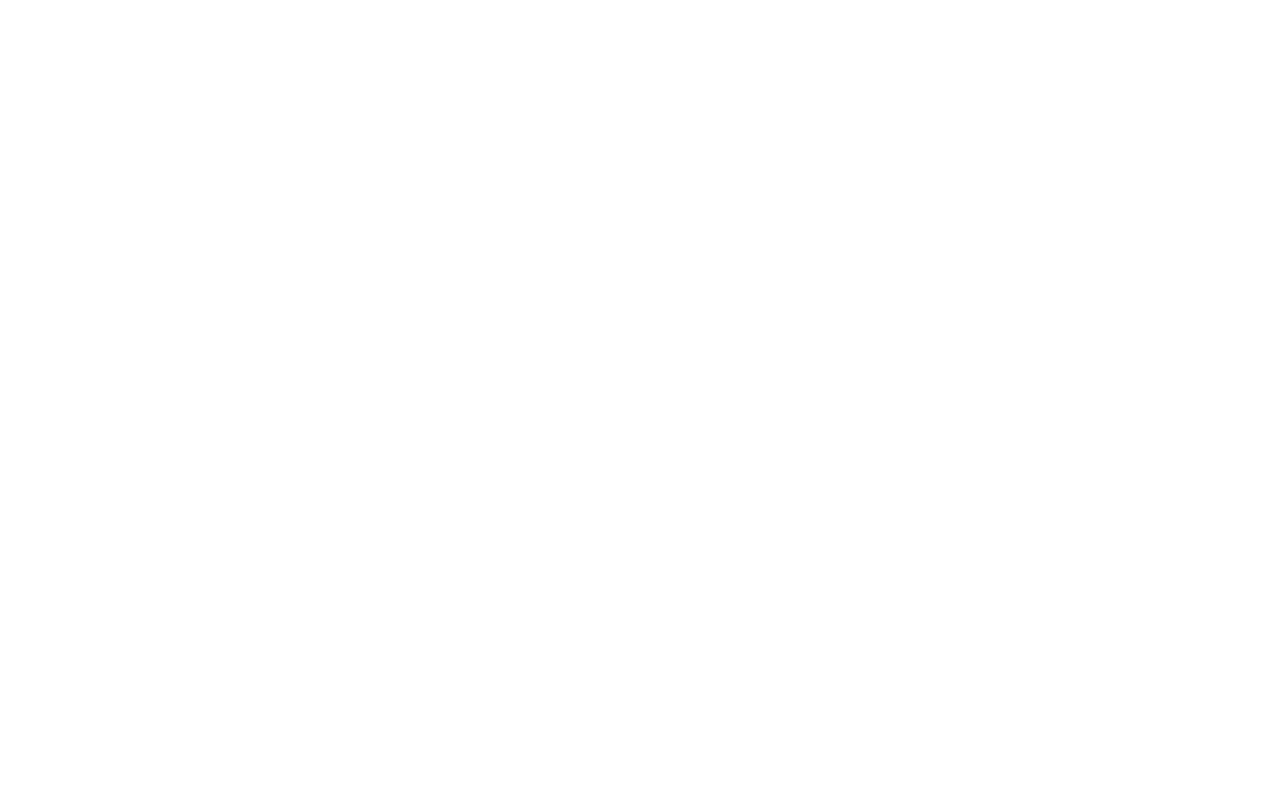
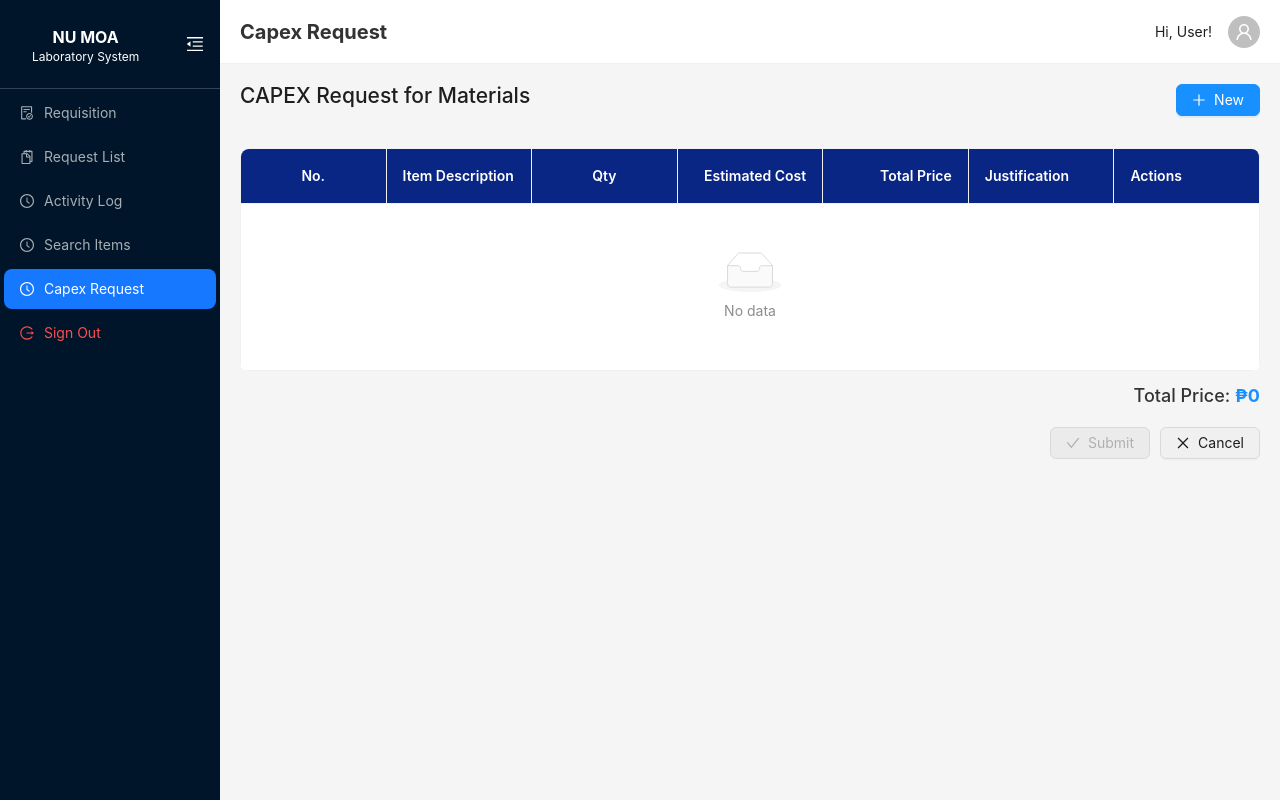
Before and after one commit to Blyn04/webnuls, a React (Create React App) app: page /capex-request in a window 1280 px wide. Before the commit this address had no page. Built offline with nearby package versions, Linux system fonts and the light colour scheme.

Commit message:
CAPEX REQUEST FOR USERS

```diff
--- a/src/components/AppController.js
+++ b/src/components/AppController.js
@@ -11,6 +11,7 @@
 import RequestList from './users/RequestList';
 import ActivityLog from './users/ActivityLog';
 import SearchItems from './users/SearchItems';
+import CapexRequest from './users/CapexRequest';
 
 const AppController = () => {
 
@@ -29,6 +30,7 @@
                 <Route path="/request-list" element={<RequestList />} />
                 <Route path="/activity-log" element={<ActivityLog />} />
                 <Route path="/search-items" element={<SearchItems />} />
+                <Route path="/capex-request" element={<CapexRequest />} />
             </Routes>
         </BrowserRouter>
     )
--- a/src/components/Header.js
+++ b/src/components/Header.js
@@ -10,10 +10,8 @@
   const navigate = useNavigate();
   const location = useLocation();
 
-  // ✅ Get role from location state
   const role = location.state?.role;
 
-  // ✅ Get name from localStorage if available
   const [userName, setUserName] = useState("User");
 
   useEffect(() => {
@@ -37,7 +35,7 @@
           onClick={goToProfile}
           style={{ cursor: "pointer" }}
         >
-          {/* ✅ Correctly display user name */}
+
           <span style={{ marginRight: 8 }}>Hi, {userName}!</span>
           <Avatar icon={<UserOutlined />} />
         </div>
--- a/src/components/Sidebar.js
+++ b/src/components/Sidebar.js
@@ -96,6 +96,11 @@
         setPageTitle("Search Items");
         break;
 
+      case "/capex-request":
+        setSelectedKey("12");
+        setPageTitle("Capex Request");
+        break;
+
       default:
         setSelectedKey("1");
         setPageTitle("Dashboard");
@@ -161,6 +166,11 @@
       case "11":
         navigate("/search-items");
         setPageTitle("Search Items");
+        break;
+
+      case "12":
+        navigate("/capex-request");
+        setPageTitle("Capex Request");
         break;
 
       default:
@@ -243,6 +253,11 @@
       label: "Search Items",
     },
     {
+      key: "12",
+      icon: <ClockCircleOutlined />,
+      label: "Capex Request",
+    },
+    {
       key: "6",
       icon: <LogoutOutlined />,
       label: "Sign Out",
--- /dev/null
+++ b/src/components/styles/usersStyle/CapexRequest.css
@@ -0,0 +1,61 @@
+.capex-content {
+  padding: 20px;
+  background: #f5f5f5;
+  min-height: 100vh;
+}
+
+.logo {
+  height: 32px;
+  margin: 16px;
+  color: white;
+  font-size: 18px;
+  text-align: center;
+}
+
+.capex-header {
+  display: flex;
+  justify-content: space-between;
+  margin-bottom: 20px;
+}
+
+.capex-table {
+  background-color: #fff;
+  border-radius: 8px;
+  overflow: hidden;
+}
+
+.total-price-container {
+  margin-top: 15px;
+  text-align: right;
+}
+
+.total-price-container h3 {
+  font-size: 18px;
+  color: #333;
+  margin-bottom: 0;
+}
+
+.total-price-container span {
+  color: #1890ff;
+  font-weight: bold;
+}
+
+.button-group {
+  margin-top: 20px;
+  display: flex;
+  justify-content: flex-end;
+  gap: 10px;
+}
+
+.ant-form-item {
+  margin-bottom: 15px;
+}
+
+.ant-input,
+.ant-input-number {
+  border-radius: 6px;
+}
+
+.ant-modal-footer {
+  text-align: right;
+}
--- /dev/null
+++ b/src/components/users/CapexRequest.js
@@ -0,0 +1,296 @@
+import React, { useState } from "react";
+import {
+  Layout,
+  Table,
+  Button,
+  Input,
+  Form,
+  Modal,
+  message,
+} from "antd";
+import {
+  PlusOutlined,
+  CheckOutlined,
+  CloseOutlined,
+} from "@ant-design/icons";
+import Sidebar from "../Sidebar";
+import AppHeader from "../Header";
+import "../styles/usersStyle/CapexRequest.css";
+
+const { Content } = Layout;
+
+const CapexRequest = () => {
+  const [form] = Form.useForm();
+  const [dataSource, setDataSource] = useState([]);
+  const [isModalVisible, setIsModalVisible] = useState(false);
+  const [editingRow, setEditingRow] = useState(null);
+  const [totalPrice, setTotalPrice] = useState(0);
+  const [pageTitle, setPageTitle] = useState("CAPEX Request");
+
+  // ✅ Open Modal for Adding/Editing Items
+  const showModal = () => {
+    setIsModalVisible(true);
+    form.resetFields();
+    setEditingRow(null);
+  };
+
+  // ✅ Cancel Modal
+  const handleCancel = () => {
+    setIsModalVisible(false);
+  };
+
+  // ✅ Calculate Total Price
+  const calculateTotalPrice = (data) => {
+    const total = data.reduce(
+      (sum, item) => sum + (item.estimatedCost * item.qty || 0),
+      0
+    );
+    setTotalPrice(total);
+  };
+
+  // ✅ Add or Edit Items
+  const handleSave = (values) => {
+    const newItem = {
+      ...values,
+      key: editingRow !== null ? editingRow.key : Date.now(),
+      totalPrice: values.qty * values.estimatedCost,
+    };
+
+    if (editingRow !== null) {
+      const updatedData = dataSource.map((item) =>
+        item.key === editingRow.key ? newItem : item
+      );
+      setDataSource(updatedData);
+      message.success("Item updated successfully!");
+    } else {
+      setDataSource([...dataSource, { ...newItem, no: dataSource.length + 1 }]);
+      message.success("Item added successfully!");
+    }
+
+    calculateTotalPrice([...dataSource, newItem]);
+    setIsModalVisible(false);
+  };
+
+  // ✅ Delete Item from Table
+  const handleDelete = (key) => {
+    const updatedData = dataSource.filter((item) => item.key !== key);
+    setDataSource(updatedData);
+    calculateTotalPrice(updatedData);
+    message.success("Item deleted successfully!");
+  };
+
+  // ✅ Table Columns Definition
+  const columns = [
+    {
+      title: "No.",
+      dataIndex: "no",
+      key: "no",
+      width: 50,
+      align: "center",
+    },
+    {
+      title: "Item Description",
+      dataIndex: "itemDescription",
+      key: "itemDescription",
+    },
+    {
+      title: "Qty",
+      dataIndex: "qty",
+      key: "qty",
+      width: 80,
+      align: "center",
+    },
+    {
+      title: "Estimated Cost",
+      dataIndex: "estimatedCost",
+      key: "estimatedCost",
+      render: (text) => `₱${text.toLocaleString()}`,
+      width: 120,
+      align: "right",
+    },
+    {
+      title: "Total Price",
+      dataIndex: "totalPrice",
+      key: "totalPrice",
+      render: (text) => `₱${text.toLocaleString()}`,
+      width: 120,
+      align: "right",
+    },
+    {
+      title: "Justification",
+      dataIndex: "justification",
+      key: "justification",
+    },
+    {
+      title: "Actions",
+      key: "actions",
+      width: 100,
+      render: (text, record) => (
+        <>
+          <Button
+            type="link"
+            onClick={() => editRow(record)}
+            style={{ marginRight: 8 }}
+          >
+            ✏️
+          </Button>
+          <Button
+            type="link"
+            danger
+            onClick={() => handleDelete(record.key)}
+          >
+            ❌
+          </Button>
+        </>
+      ),
+    },
+  ];
+
+  // ✅ Edit Row Data
+  const editRow = (record) => {
+    setEditingRow(record);
+    form.setFieldsValue(record);
+    setIsModalVisible(true);
+  };
+
+  // ✅ Submit Request
+  const handleSubmit = () => {
+    if (dataSource.length === 0) {
+      message.error("Please add at least one item to submit.");
+      return;
+    }
+    message.success("CAPEX Request submitted successfully!");
+    setDataSource([]);
+    setTotalPrice(0);
+  };
+
+  // ✅ Cancel Request
+  const handleRequestCancel = () => {
+    setDataSource([]);
+    setTotalPrice(0);
+    message.info("CAPEX Request cancelled.");
+  };
+
+  return (
+    <Layout style={{ minHeight: "100vh" }}>
+      {/* ✅ Sidebar from SearchItems.js */}
+      <Sidebar setPageTitle={setPageTitle} />
+
+      <Layout className="site-layout">
+        {/* ✅ AppHeader from SearchItems.js */}
+        <AppHeader pageTitle={pageTitle} />
+
+        <Content className="capex-content">
+          <div className="capex-header">
+            <h2>CAPEX Request for Materials</h2>
+
+            {/* ✅ New Button */}
+            <Button
+              type="primary"
+              icon={<PlusOutlined />}
+              onClick={showModal}
+            >
+              New
+            </Button>
+          </div>
+
+          {/* ✅ Table */}
+          <Table
+            dataSource={dataSource}
+            columns={columns}
+            rowKey="key"
+            pagination={false}
+            bordered
+            className="capex-table"
+          />
+
+          {/* ✅ Total Price */}
+          <div className="total-price-container">
+            <h3>
+              Total Price: <span>₱{totalPrice.toLocaleString()}</span>
+            </h3>
+          </div>
+
+          {/* ✅ Submit/Cancel Buttons */}
+          <div className="button-group">
+            <Button
+              type="primary"
+              icon={<CheckOutlined />}
+              onClick={handleSubmit}
+              disabled={dataSource.length === 0}
+            >
+              Submit
+            </Button>
+
+            <Button
+              type="default"
+              icon={<CloseOutlined />}
+              onClick={handleRequestCancel}
+            >
+              Cancel
+            </Button>
+          </div>
+
+          {/* ✅ Modal for Add/Edit */}
+          <Modal
+            title={editingRow ? "Edit Item" : "Add New Item"}
+            open={isModalVisible}
+            onCancel={handleCancel}
+            onOk={() => form.submit()}
+            okText={editingRow ? "Update" : "Add"}
+          >
+            <Form
+              form={form}
+              layout="vertical"
+              onFinish={handleSave}
+              initialValues={{
+                qty: 1,
+                estimatedCost: 0,
+              }}
+            >
+              <Form.Item
+                name="itemDescription"
+                label="Item Description"
+                rules={[
+                  { required: true, message: "Please enter the item description!" },
+                ]}
+              >
+                <Input placeholder="Enter item description" />
+              </Form.Item>
+
+              <Form.Item
+                name="qty"
+                label="Quantity"
+                rules={[{ required: true, message: "Please enter quantity!" }]}
+              >
+                <Input type="number" placeholder="Enter quantity" />
+              </Form.Item>
+
+              <Form.Item
+                name="estimatedCost"
+                label="Estimated Cost (₱)"
+                rules={[
+                  { required: true, message: "Please enter estimated cost!" },
+                ]}
+              >
+                <Input type="number" placeholder="Enter estimated cost" />
+              </Form.Item>
+
+              <Form.Item
+                name="justification"
+                label="Justification"
+                rules={[
+                  { required: true, message: "Please enter a justification!" },
+                ]}
+              >
+                <Input.TextArea rows={3} placeholder="Enter justification" />
+              </Form.Item>
+            </Form>
+          </Modal>
+        </Content>
+      </Layout>
+    </Layout>
+  );
+};
+
+export default CapexRequest;
```
